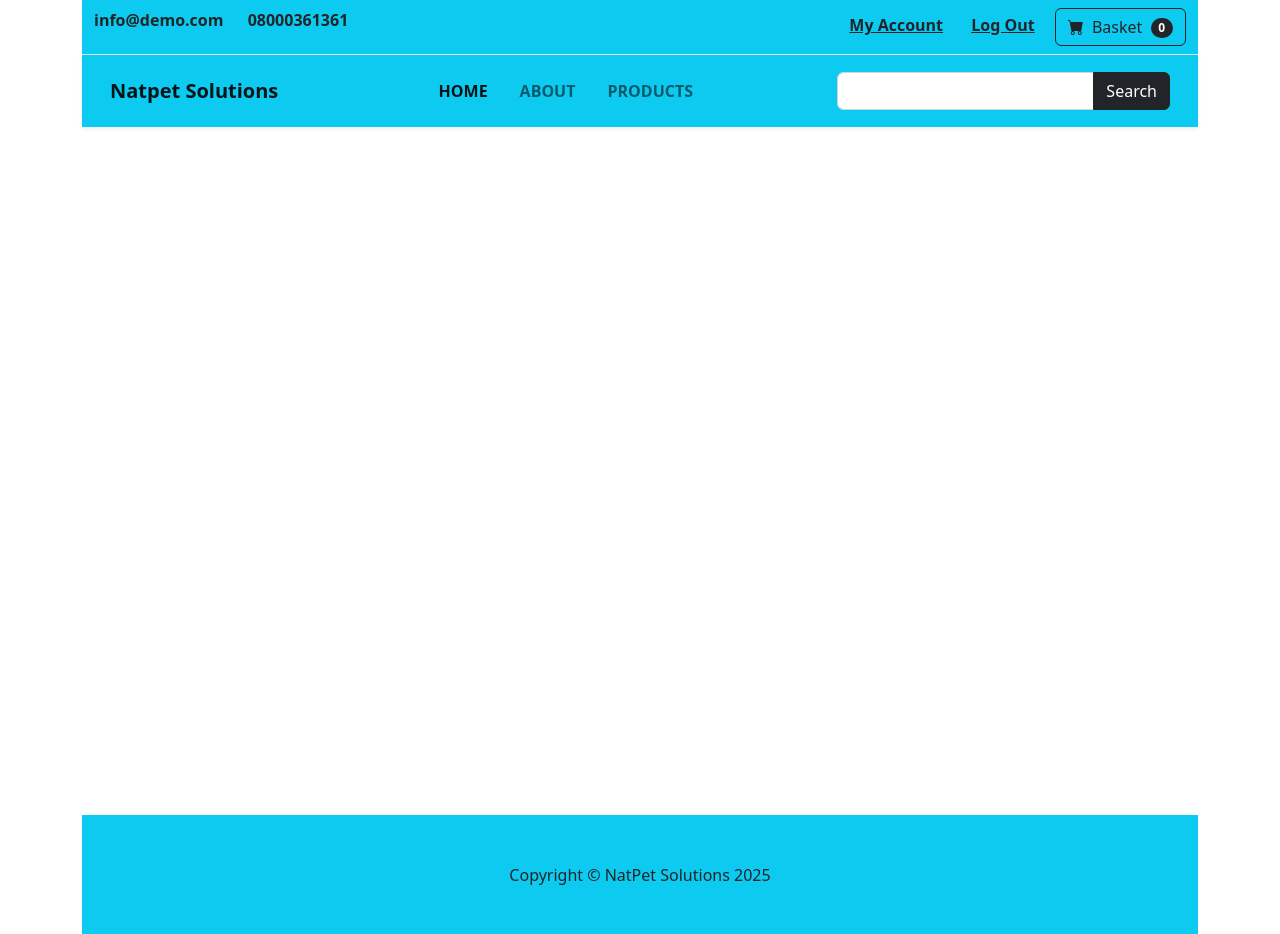
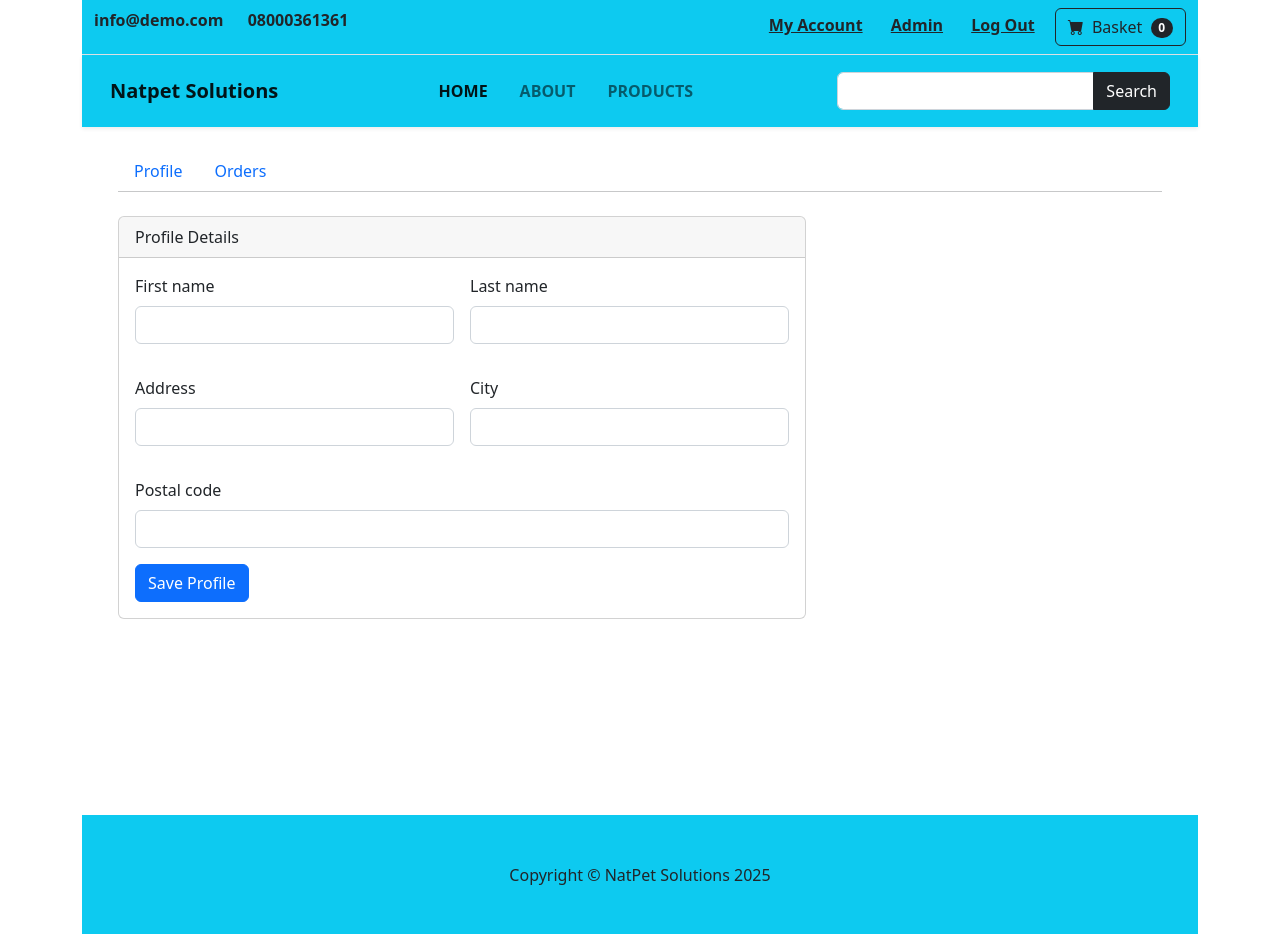
Before and after one commit to RusJamison/natpet_solutions, a Django app: page /users/profile/ in a window 1280 px wide. Run offline with Django 5.2, Linux system fonts and the light colour scheme; the visitor is signed in with stand-in values (Sample User, id 1); some libraries are stand-ins or nearby versions.

Commit message:
Add user profile page

```diff
--- a/templates/includes/navbar.html
+++ b/templates/includes/navbar.html
@@ -14,6 +14,11 @@
                 {% if user.is_authenticated %}
                 <span class="me-3"><i class="fa-solid fa-user-circle me-2 text-dark"></i><a class="text-dark fw-bolder"
                         href="{% url 'account_profile' %}">My Account</a></span>
+
+                {% if user.is_superuser %}
+                <span class="me-3"><i class="fa-solid fa-user-circle me-2 text-dark"></i><a class="text-dark fw-bolder"
+                        href="{% url 'admin:index' %}">Admin</a></span>
+                {% endif %}
 
                 <span class="me-3"><i class="fa-solid fa-file  text-dark me-2"></i><a class="text-dark fw-bolder"
                         href="{% url 'account_logout' %}">Log Out</a></span>
--- a/users/admin.py
+++ b/users/admin.py
@@ -11,6 +11,6 @@ class UserAdmin(admin.ModelAdmin):
 
 @admin.register(Profile)
 class ProfileAdmin(admin.ModelAdmin):
-    list_display = ['user', 'address_line_1', 'address_line_2', 'city','phone_number']
-    list_filter = ['user', 'country', 'city']
-    search_fields = ['user__username', 'phone_number', 'city']
+    list_display = ['user', 'address', 'city']
+    list_filter = ['user', 'address', 'city']
+    search_fields = ['user__username', 'city']
--- a/users/apps.py
+++ b/users/apps.py
@@ -4,3 +4,6 @@ from django.apps import AppConfig
 class UsersConfig(AppConfig):
     default_auto_field = 'django.db.models.BigAutoField'
     name = 'users'
+
+    def ready(self):
+        import users.signals
--- /dev/null
+++ b/users/forms.py
@@ -0,0 +1,14 @@
+from django import forms
+from .models import Profile
+
+class ProfileForm(forms.ModelForm):
+    class Meta:
+        model = Profile
+        fields = ['address', 'first_name', 'last_name', 'city', 'postal_code']
+        widgets = {
+            'address': forms.TextInput(attrs={'class': 'form-control'}),
+            'first_name': forms.TextInput(attrs={'class': 'form-control'}),
+            'last_name': forms.TextInput(attrs={'class': 'form-control'}),
+            'city': forms.TextInput(attrs={'class': 'form-control'}),
+            'postal_code': forms.TextInput(attrs={'class': 'form-control'}),
+        }
--- a/users/models.py
+++ b/users/models.py
@@ -37,13 +37,11 @@ class Profile(models.Model):
     A customer profile linked to the built-in User model.
     """
     user = models.OneToOneField(User, on_delete=models.CASCADE, related_name='customer_profile')
-    phone_number = models.CharField(max_length=20, blank=True, null=True)
-    address_line_1 = models.CharField(max_length=255, blank=True, null=True)
-    address_line_2 = models.CharField(max_length=255, blank=True, null=True)
+    address = models.CharField(max_length=255, blank=True, null=True)
+    first_name = models.CharField(max_length=225, blank=True)
+    last_name = models.CharField(max_length=225, blank=True)
     city = models.CharField(max_length=100, blank=True, null=True)
-    state = models.CharField(max_length=100, blank=True, null=True)
     postal_code = models.CharField(max_length=20, blank=True, null=True)
-    country = models.CharField(max_length=100, blank=True, null=True)
 
     def __str__(self):
         return self.user.username
--- /dev/null
+++ b/users/signals.py
@@ -0,0 +1,12 @@
+from django.db.models.signals import post_save
+from django.dispatch import receiver
+from .models import Profile,User
+
+@receiver(post_save, sender=User)
+def create_user_profile(sender, instance, created, **kwargs):
+    """
+    Signal to create a Profile instance whenever a User is created.
+    """
+    if created:
+        Profile.objects.create(user=instance)
+        print(f"Profile created for user: {instance.username}")
--- a/users/templates/users/user_profile.html
+++ b/users/templates/users/user_profile.html
@@ -1 +1,53 @@
-{% extends 'layouts/base.html' %} {% block content %} {% endblock content %}
+{% extends 'layouts/base.html' %}
+{% load crispy_forms_tags %}
+{% block content %}
+<div class="container-xl px-4 mt-4">
+    <!-- Account page navigation-->
+    <nav class="nav nav-borders">
+        <a class="nav-link active ms-0" href="{% url 'account_profile' %}" target="__blank">Profile</a>
+        <a class="nav-link" href="" target="__blank">Orders</a>
+    </nav>
+    <hr class="mt-0 mb-4">
+    <div class="row">
+        <div class="col-xl-8">
+            <!-- Account details card-->
+            <div class="card mb-4">
+                <div class="card-header">Profile Details</div>
+                <div class="card-body">
+                    <form action="" method="post">
+                        {% csrf_token %}
+                        <!-- Form Row-->
+                        <div class="row gx-3 mb-3">
+                            <!-- Form Group (first name)-->
+                            <div class="col-md-6">
+                                {{form.first_name|as_crispy_field}}
+                            </div>
+                            <!-- Form Group (last name)-->
+                            <div class="col-md-6">
+                                {{form.last_name|as_crispy_field}}
+                            </div>
+                        </div>
+                        <!-- Form Row        -->
+                        <div class="row gx-3 mb-3">
+                            <!-- Form Group (organization name)-->
+                            <div class="col-md-6">
+                                {{form.address|as_crispy_field}}
+                            </div>
+                            <!-- Form Group (location)-->
+                            <div class="col-md-6">
+                                {{form.city| as_crispy_field}}
+                            </div>
+                        </div>
+                        <!-- Form Group (email address)-->
+                        <div class="mb-3">
+                            {{form.postal_code|as_crispy_field}}
+                        </div>
+                        <!-- Save changes button-->
+                        <button class="btn btn-primary" type="submit">Save Profile</button>
+                    </form>
+                </div>
+            </div>
+        </div>
+    </div>
+</div>
+{% endblock content %}
--- a/users/urls.py
+++ b/users/urls.py
@@ -3,4 +3,5 @@ from . import views
 
 urlpatterns = [
     path('profile/',views.UserProfileView.as_view(), name='account_profile'),
+    path('orders/', views.UserOrdersView.as_view(), name='user_orders'),
 ]
--- a/users/views.py
+++ b/users/views.py
@@ -1,7 +1,35 @@
 from django.shortcuts import render
 from django.views import View
+from .forms import ProfileForm
+from django.contrib import messages
+
 
 # Create your views here.
 class UserProfileView(View):
+    form_class = ProfileForm
+
     def get(self, request):
-        return render(request, 'users/user_profile.html')
+        user = request.user
+        profile = user.customer_profile
+        form = self.form_class(instance=profile)
+        return render(request, "users/user_profile.html", {"form": form})
+    def post(self,request):
+        user = request.user
+        profile = user.customer_profile
+        form = self.form_class(request.POST, instance=profile)
+        #print("form valid: {}".format(form))
+        if form.is_valid():
+            form.save()
+            messages.success(request,"Profile updated successfully")
+        else:
+            messages.error(request, "Profile update failed")
+        return render(request, "users/user_profile.html", {"form": form})
+
+
+class UserOrdersView(View):
+
+    def get(self, request):
+        return render(
+            request,
+            "users/user_orders.html",
+        )
```
Also changed, not shown: users/migrations/0003_rename_address_line_1_profile_address_and_more.py (added), users/templates/users/user_orders.html (added).
